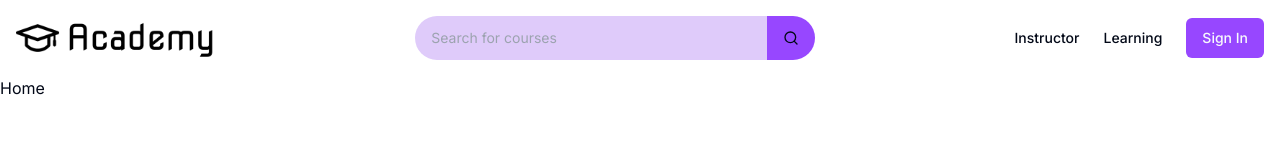
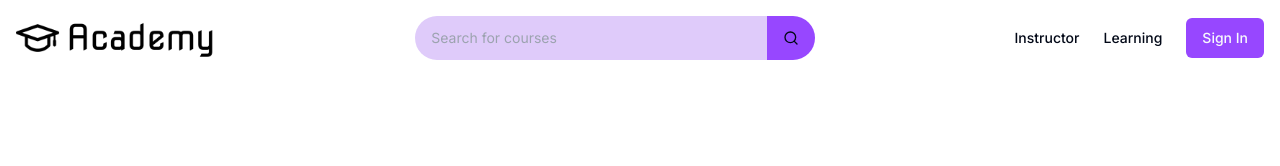
Before and after one commit to Duccem/pathway, a Next.js app: page / in a window 1280 px wide. Shown: the top 166 px of the page. Built offline with nearby package versions, Linux system fonts and the light colour scheme; no server answers.

Commit message:
Fix redirect and placeholder

```diff
--- a/src/app/(home)/page.tsx
+++ b/src/app/(home)/page.tsx
@@ -2,7 +2,7 @@
 export default function Home() {
   return (
     <div>
-      Home
+
     </div>
   );
 }
--- a/src/components/course/CreateCourseForm.tsx
+++ b/src/components/course/CreateCourseForm.tsx
@@ -48,7 +48,7 @@ const CreateCourseForm = ({ categories }: CreateCourseFormProps) => {
   const onSubmit = async (values: z.infer<typeof createCourseFormSchema>) => {
     try {
       const response = await axios.post('/api/course', values);
-      router.push(`/instructor/course/${response.data.id}/basic`);
+      router.push(`/instructor/courses/${response.data.id}/basic`);
       toast.success('Course created successfully');
     } catch (error) {
       console.log('Failed to create course', error);
```
